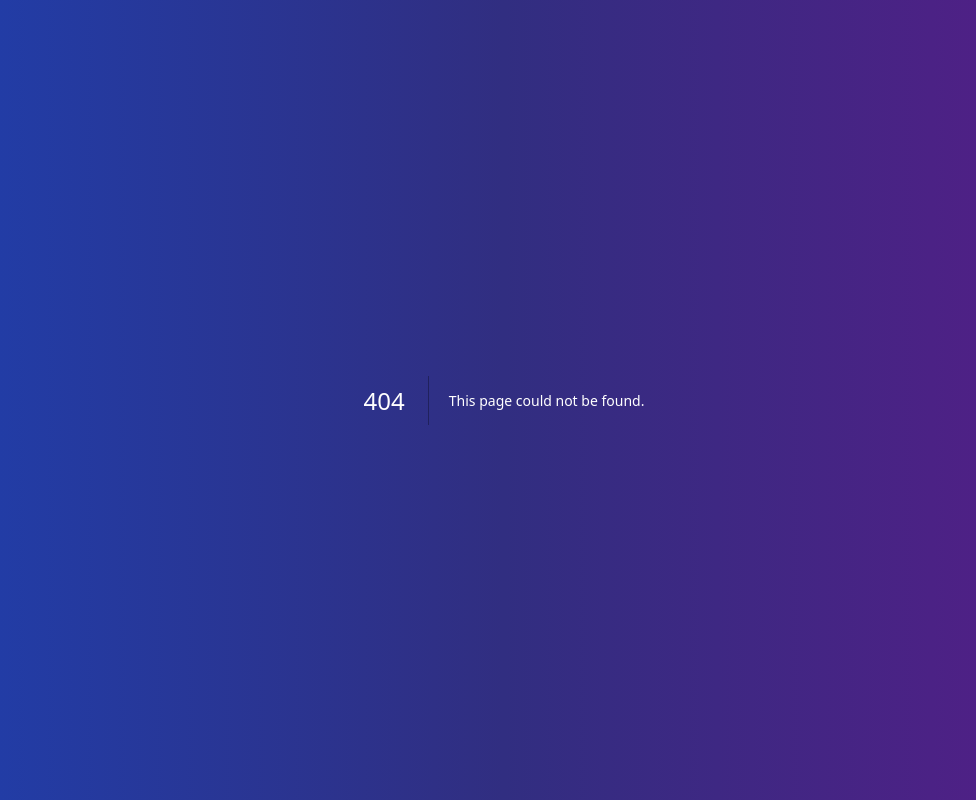
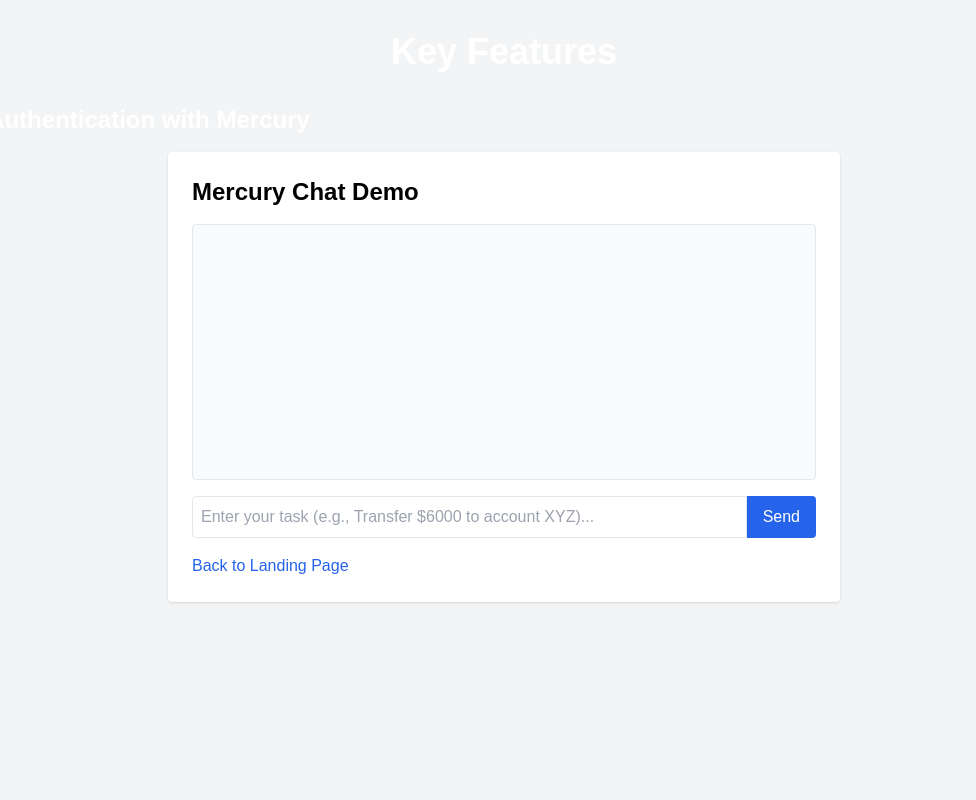
Before and after one commit to EI94/Hornbeam, a Next.js app: page /features in a window 1280 px wide. Before the commit this address had no page. Shown: the whole page, without its empty margins (136-1112 px from the left). Built offline with nearby package versions, Linux system fonts and the light colour scheme.

Commit message:
Ensure all files are added

```diff
--- /dev/null
+++ b/app/api/mercury-payment/route.js
@@ -0,0 +1,33 @@
+// app/api/mercury-payment/route.js
+export async function POST(request) {
+    try {
+      const body = await request.json();
+      const { amount } = body;
+      const parsedAmount = Number(amount);
+
+      if (isNaN(parsedAmount)) {
+        return new Response(JSON.stringify({ error: "Invalid amount" }), {
+          status: 400,
+          headers: { "Content-Type": "application/json" },
+        });
+      }
+
+      // Se l'importo supera 5000, richiedi step-up authentication
+      if (parsedAmount > 5000) {
+        return new Response(
+          JSON.stringify({ error: "High risk transaction. Step-up authentication required." }),
+          { status: 403, headers: { "Content-Type": "application/json" } }
+        );
+      } else {
+        return new Response(
+          JSON.stringify({ success: true, message: `Payment of $${parsedAmount} processed successfully.` }),
+          { status: 200, headers: { "Content-Type": "application/json" } }
+        );
+      }
+    } catch (error) {
+      return new Response(
+        JSON.stringify({ error: "An error occurred." }),
+        { status: 500, headers: { "Content-Type": "application/json" } }
+      );
+    }
+  }
--- /dev/null
+++ b/app/features/mercury-chat.tsx
@@ -0,0 +1,93 @@
+// app/features/mercury-chat.tsx
+'use client'; // Necessario per usare gli hook di React
+
+import { useState } from 'react';
+import Link from 'next/link';
+
+// Funzione per simulare una risposta dell'LLM
+const simulateLLMResponse = (input: string): Promise<string> => {
+  return new Promise((resolve) => {
+    setTimeout(() => {
+      resolve(`LLM received your task: "${input}". Processing with Agent Mercury...`);
+    }, 1500);
+  });
+};
+
+// Funzione per simulare il comportamento di Agent Mercury
+const simulateMercuryAgent = (input: string): Promise<string> => {
+  // Cerchiamo un importo nel testo, ad esempio "$6000"
+  const regex = /\$([\d,\.]+)/;
+  const match = input.match(regex);
+  let amount = 0;
+  if (match && match[1]) {
+    amount = Number(match[1].replace(/,/g, ''));
+  }
+  return new Promise((resolve) => {
+    setTimeout(() => {
+      if (amount > 5000) {
+        resolve(`Agent Mercury [Logo] detects a high-risk transaction ($${amount}). Adaptive authentication required.`);
+      } else {
+        resolve(`Agent Mercury [Logo] processed your task successfully.`);
+      }
+    }, 1500);
+  });
+};
+
+export default function MercuryChat() {
+  const [chatMessages, setChatMessages] = useState<{ sender: string; text: string }[]>([]);
+  const [userInput, setUserInput] = useState('');
+  const [isProcessing, setIsProcessing] = useState(false);
+
+  const handleSendMessage = async () => {
+    if (!userInput.trim()) return;
+    // Aggiungi il messaggio dell'utente
+    setChatMessages((prev) => [...prev, { sender: 'User', text: userInput }]);
+    setUserInput('');
+    setIsProcessing(true);
+
+    // Simula la risposta dell'LLM
+    const llmResponse = await simulateLLMResponse(userInput);
+    setChatMessages((prev) => [...prev, { sender: 'LLM', text: llmResponse }]);
+
+    // Simula il comportamento di Agent Mercury
+    const mercuryResponse = await simulateMercuryAgent(userInput);
+    setChatMessages((prev) => [...prev, { sender: 'Agent Mercury', text: mercuryResponse }]);
+
+    setIsProcessing(false);
+  };
+
+  return (
+    <div className="max-w-2xl mx-auto p-6 bg-white text-black rounded shadow">
+      <h1 className="text-2xl font-bold mb-4">Mercury Chat Demo</h1>
+      <div className="h-64 border rounded p-4 mb-4 overflow-y-auto bg-gray-50">
+        {chatMessages.map((msg, index) => (
+          <div key={index} className={`mb-2 ${msg.sender === 'User' ? 'text-blue-600' : msg.sender === 'LLM' ? 'text-green-600' : 'text-red-600'}`}>
+            <strong>{msg.sender}:</strong> {msg.text}
+          </div>
+        ))}
+        {isProcessing && <div className="text-gray-600">Processing...</div>}
+      </div>
+      <div className="flex">
+        <input
+          type="text"
+          placeholder="Enter your task (e.g., Transfer $6000 to account XYZ)..."
+          value={userInput}
+          onChange={(e) => setUserInput(e.target.value)}
+          className="flex-grow border p-2 rounded-l"
+        />
+        <button
+          onClick={handleSendMessage}
+          disabled={isProcessing}
+          className="bg-blue-600 text-white px-4 py-2 rounded-r hover:bg-blue-500 transition"
+        >
+          Send
+        </button>
+      </div>
+      <div className="mt-4">
+        <Link href="/landing" className="text-blue-600 hover:underline">
+          Back to Landing Page
+        </Link>
+      </div>
+    </div>
+  );
+}
--- /dev/null
+++ b/app/features/page.tsx
@@ -0,0 +1,22 @@
+// app/features/page.tsx
+import MercuryChat from './mercury-chat';
+
+export const metadata = {
+  title: 'Key Features',
+  description: 'Adaptive Authentication Demo with Mercury Chat',
+};
+
+export default function FeaturesPage() {
+  return (
+    <div className="min-h-screen bg-gray-100 py-8">
+      <h1 className="text-center text-4xl font-bold mb-8">Key Features</h1>
+      <div className="px-4">
+        <h2 className="text-2xl font-semibold mb-4">
+          Adaptive Authentication with Mercury
+        </h2>
+        {/* Inseriamo il componente della chat che simula il processo */}
+        <MercuryChat />
+      </div>
+    </div>
+  );
+}
```
